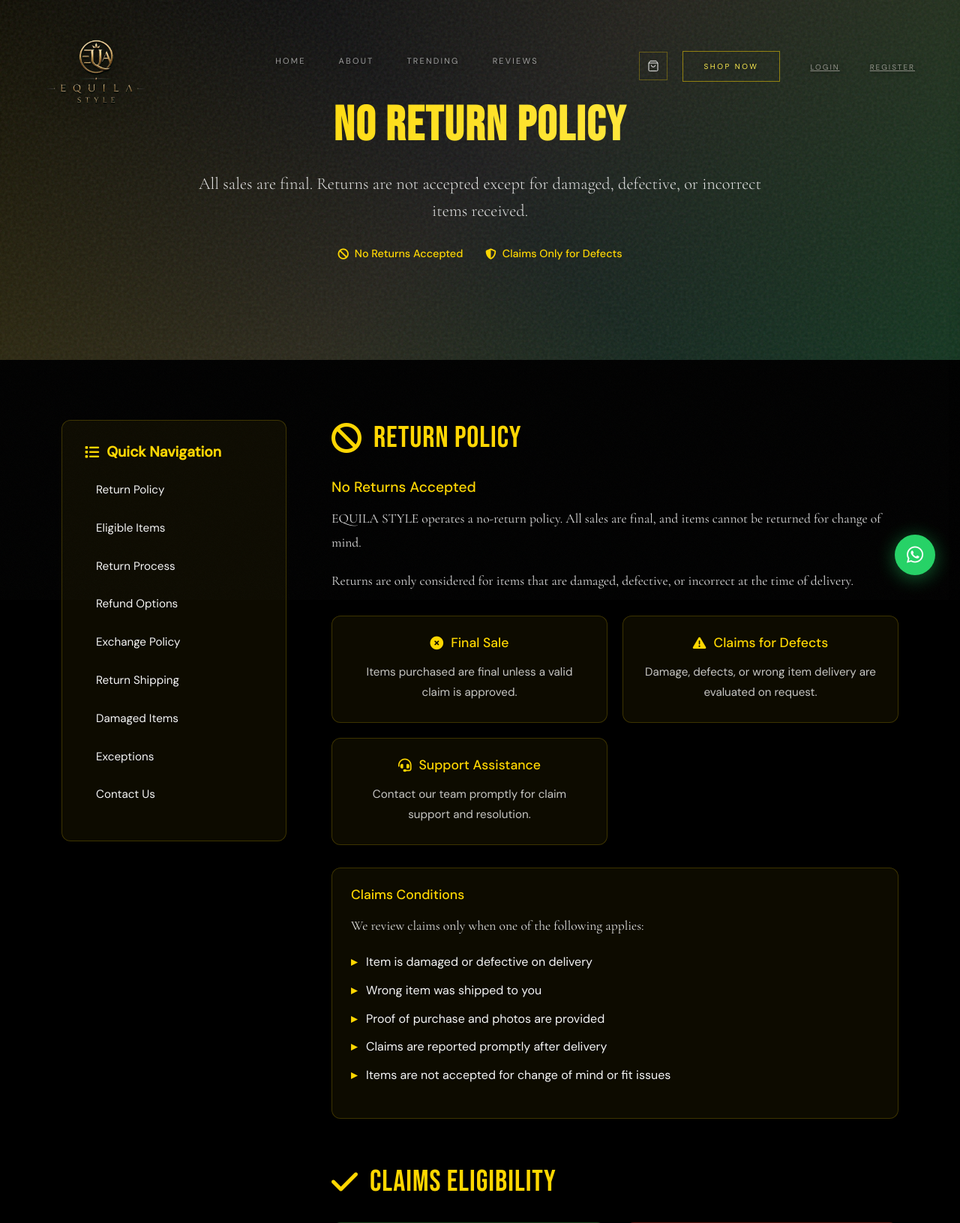
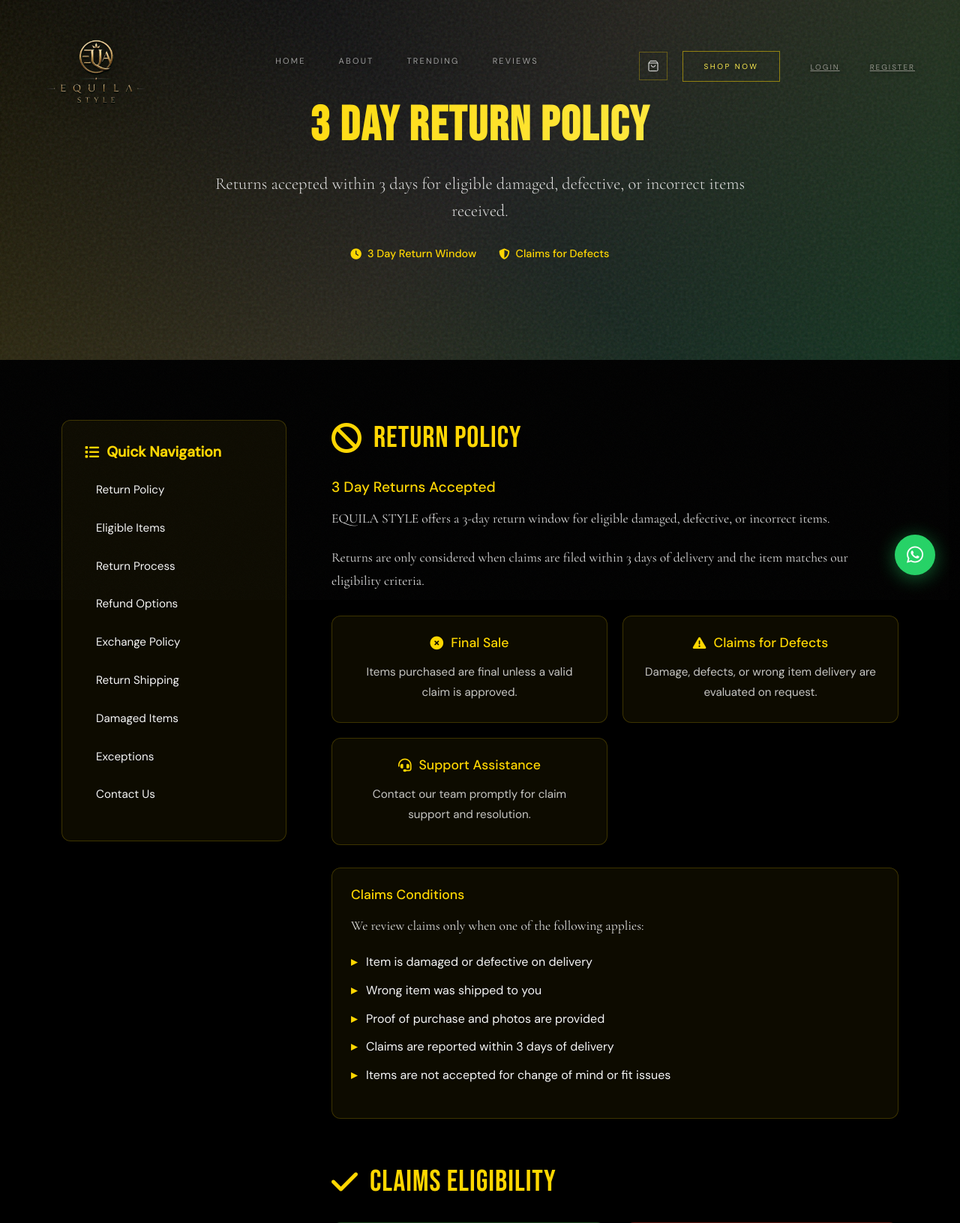
Before and after one commit to LiGerNikhil/equilastyle, a Django app: page /returns/ in a window 1280 px wide. Shown: the top 1631 px of the page at 75% size. Run offline with Django 4.2, Linux system fonts and the light colour scheme; some libraries are stand-ins or nearby versions.

Commit message:
changed policy 3 days

```diff
--- a/templates/returns.html
+++ b/templates/returns.html
@@ -1,8 +1,8 @@
 {% extends 'base.html' %} {% load static %} {% block title %}Returns & Refunds |
-EQUILA STYLE{% endblock %} {% block meta_description %}EQUILA STYLE no-return
-policy — all sales are final except for damaged, defective, or incorrect
-items.{% endblock %} {% block meta_keywords %}EQUILA STYLE no returns, final
-sale policy, defective item claims{% endblock %} {% block content %}
+EQUILA STYLE{% endblock %} {% block meta_description %}EQUILA STYLE 3-day return
+policy — returns accepted within 3 days for damaged, defective, or incorrect
+items.{% endblock %} {% block meta_keywords %}EQUILA STYLE 3 day return, 3-day
+return policy, defective item claims{% endblock %} {% block content %}
 <!-- Returns Hero Section -->
 <section class="page-hero">
   <div class="hero-background">
@@ -11,17 +11,17 @@ sale policy, defective item claims{% endblock %} {% block content %}
   </div>
   <div class="container">
     <div class="hero-content">
-      <h1 class="hero-title">No Return Policy</h1>
+      <h1 class="hero-title">3 Day Return Policy</h1>
       <p class="hero-subtitle">
-        All sales are final. Returns are not accepted except for damaged,
-        defective, or incorrect items received.
+        Returns accepted within 3 days for eligible damaged, defective, or
+        incorrect items received.
       </p>
       <div class="hero-meta">
         <span class="meta-item"
-          ><i class="fas fa-ban"></i> No Returns Accepted</span
+          ><i class="fas fa-clock"></i> 3 Day Return Window</span
         >
         <span class="meta-item"
-          ><i class="fas fa-shield-alt"></i> Claims Only for Defects</span
+          ><i class="fas fa-shield-alt"></i> Claims for Defects</span
         >
       </div>
     </div>
@@ -54,14 +54,14 @@ sale policy, defective item claims{% endblock %} {% block content %}
           <h2><i class="fas fa-ban"></i> Return Policy</h2>
           <div class="section-content">
             <div class="policy-overview">
-              <h4>No Returns Accepted</h4>
+              <h4>3 Day Returns Accepted</h4>
               <p>
-                EQUILA STYLE operates a no-return policy. All sales are final,
-                and items cannot be returned for change of mind.
+                EQUILA STYLE offers a 3-day return window for eligible damaged,
+                defective, or incorrect items.
               </p>
               <p>
-                Returns are only considered for items that are damaged,
-                defective, or incorrect at the time of delivery.
+                Returns are only considered when claims are filed within 3 days
+                of delivery and the item matches our eligibility criteria.
               </p>
 
               <div class="policy-highlights">
@@ -97,7 +97,7 @@ sale policy, defective item claims{% endblock %} {% block content %}
                 <li>Item is damaged or defective on delivery</li>
                 <li>Wrong item was shipped to you</li>
                 <li>Proof of purchase and photos are provided</li>
-                <li>Claims are reported promptly after delivery</li>
+                <li>Claims are reported within 3 days of delivery</li>
                 <li>Items are not accepted for change of mind or fit issues</li>
               </ul>
             </div>
@@ -457,7 +457,7 @@ sale policy, defective item claims{% endblock %} {% block content %}
                   <h4><i class="fas fa-truck"></i> Shipping Damage</h4>
                   <p>Items damaged during transit</p>
                   <ul>
-                    <li>Report within 48 hours of delivery</li>
+                    <li>Report within 3 days of delivery</li>
                     <li>Provide photos of damage and packaging</li>
                     <li>Free replacement or full refund</li>
                     <li>No return shipping required</li>
@@ -467,7 +467,7 @@ sale policy, defective item claims{% endblock %} {% block content %}
                   <h4><i class="fas fa-wrench"></i> Manufacturing Defects</h4>
                   <p>Items with quality or manufacturing issues</p>
                   <ul>
-                    <li>Report within 30 days of delivery</li>
+                    <li>Report within 3 days of delivery</li>
                     <li>Free replacement or repair</li>
                     <li>Return shipping provided</li>
                     <li>Priority processing</li>
@@ -604,6 +604,16 @@ sale policy, defective item claims{% endblock %} {% block content %}
                   <p>
                     Most returns are processed within 5-7 business days from
                     when we receive your return.
+                  </p>
+                </div>
+                <div class="faq-item">
+                  <h4>
+                    <i class="fas fa-question-circle"></i> How long do I have to
+                    file a return or claim?
+                  </h4>
+                  <p>
+                    Returns and claims must be filed within 3 days of delivery
+                    for eligible damaged, defective, or incorrect items.
                   </p>
                 </div>
                 <div class="faq-item">
```
